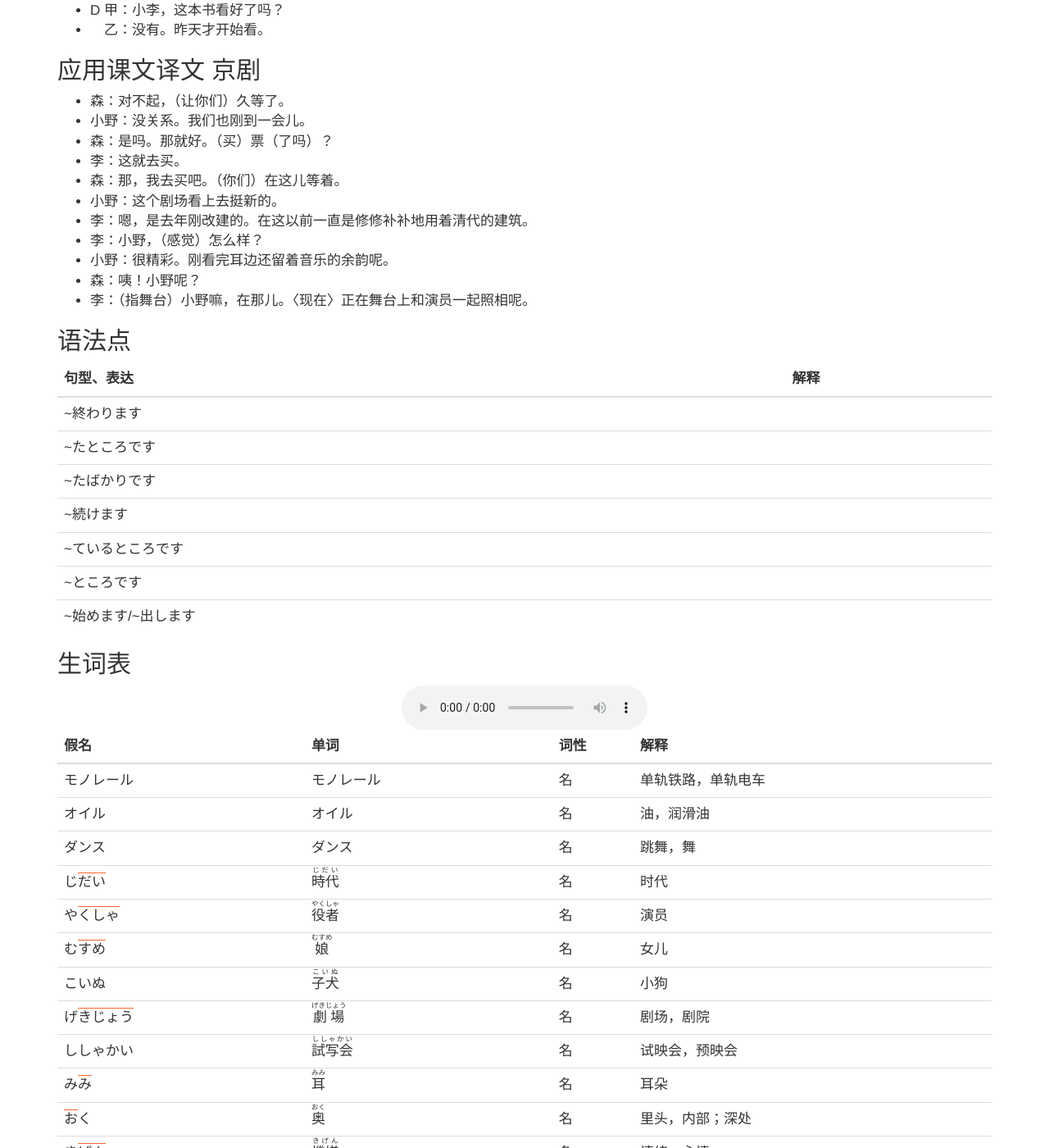
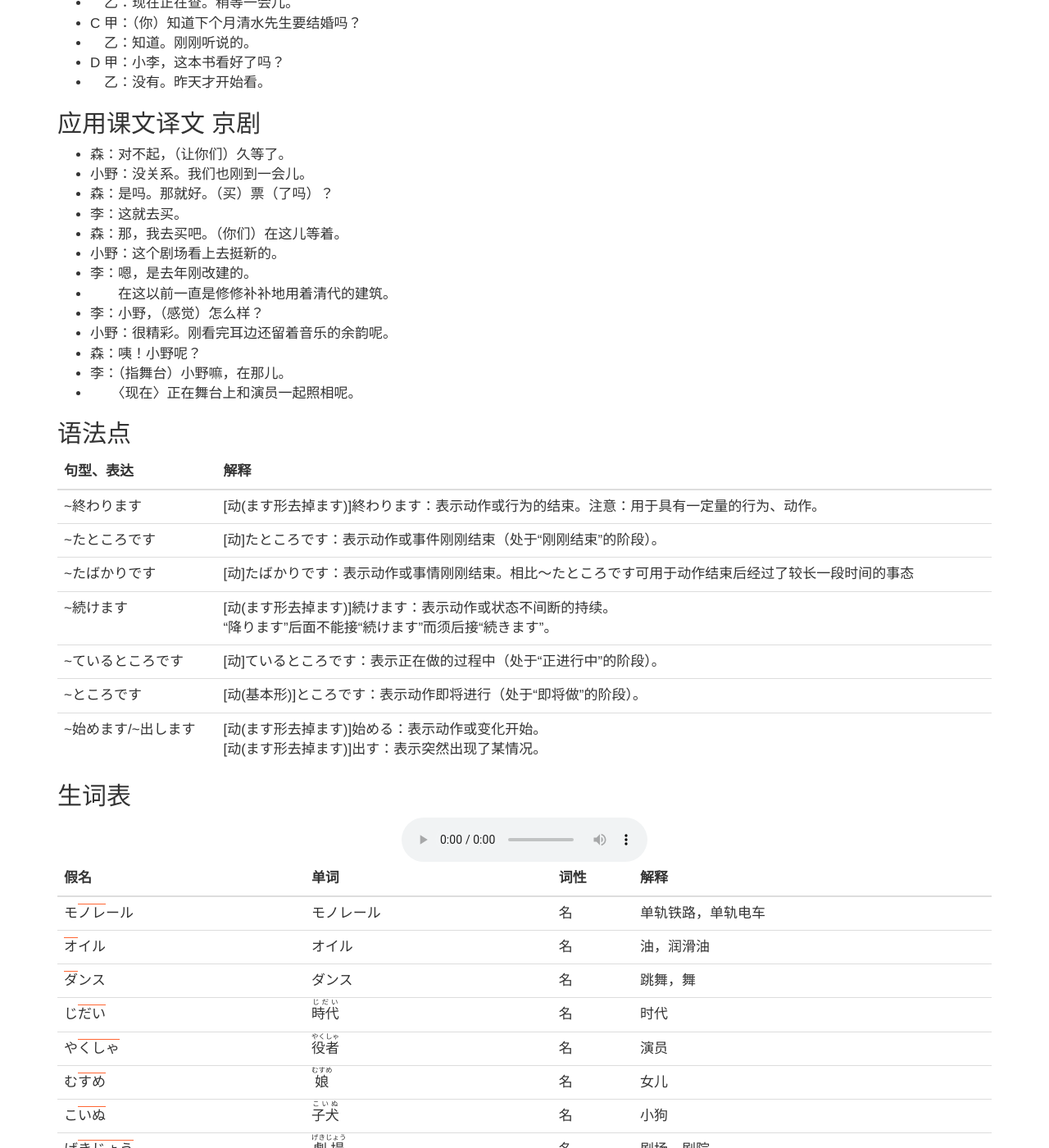
Before and after one commit to wizicer/LearnJapan, a Jekyll site: the page built from uwp/lesson40.md, in a window 1280 px wide and 1400 px high, scrolled down 1494 px. Shown: the whole window at 82% size. Built offline with Jekyll 4.4.1, drawn with Linux system fonts in a browser that asks for light colours; some of the changed text lies outside the part shown.

```diff
--- a/_data/grammar.csv
+++ b/_data/grammar.csv
@@ -144,7 +144,7 @@ idx,lesson,expression,explanation
 143 , 047 , お/ご~ください                             ,
 144 , 048 , お/ご~します                               ,
 145 , 047 , お/ご~になります                           ,
-146 , 040 , ~終わります                                ,
+146 , 040 , ~終わります                                , [动(ます形去掉ます)]終わります：表示动作或行为的结束。注意：用于具有一定量的行为、动作。
 147 , 025 , <~が~> ~は/が~                             , [小句(动词简体形)]+[名]は[名]／[形]です 动词小句简体形+名，形1简体形+名，（形2→词干＋な）+名，（名1＋が＋名2＋の）＋名
 148 , 033 , ~かしら                                    , 和“かな”语义相近，用于简体句句尾，多为女性使用。 \n1) 没有听话人在场，一般为吐露内心疑问的自言自语。 \n2) 有听话人在场，向对方发问。
 149 , 026 , ~かもしれません                            , [小句（简体形）]＋かもしれません 表示推测，其可能性低于“でしょう”   其简体形是“～かもしれない”。
@@ -159,13 +159,13 @@ idx,lesson,expression,explanation
 158 , 032 , ~そうです [传闻]                           , [小句(简体形)]そうです　[传闻] “～そうです”没有过去、否定和疑问的形式。\n表示消息来源时用“～によると”
 159 , 033 , ~そうです [样态] [推测]                    , [动/形]そうです \n接续形式：动词连用形/形1去“い”/形2词干＋そうです \n1)“～そうです”前接形容词时，通常表示“样态”，即根据某对象的外观印象，推测其性质。 \n2)“～そうです”前接表示活动或变化的动词时，通常表示某事发生前的征兆，即推测某事会发生。 \n特例：なさそうです/よさそうです \n否定形式：动 + そう + にも／に／も + ありません; 形1/形2 + そうではありません
 160 , 035 , ~だけ                                      , [名]だけ 表示客观的限定，“这就是全部，不再有其他”。 \n接续：名词／数量词+だけ
-161 , 040 , ~たところです                              ,
-162 , 040 , ~たばかりです                              ,
+161 , 040 , ~たところです                              , [动]たところです：表示动作或事件刚刚结束（处于“刚刚结束”的阶段）。
+162 , 040 , ~たばかりです                              , [动]たばかりです：表示动作或事情刚刚结束。相比～たところです可用于动作结束后经过了较长一段时间的事态
 163 , 034 , ~ために，~ [目的]                          , [小句1(基本形)]ために、[小句2] 表示目的，前后两个小句的主语相同。
 164 , 039 , ~ために，~ [原因、理由]                    , [小句1(简体形)]ために、[小句2] [形2]＋な＋ために、[小句2] \n1) 多用于书面语或比较郑重的场合； \n2) 小句1多为非意志性的事态或状态。
 165 , 035 , ~たら，~                                   , [小句1]たら、[小句2]　用于表示假定条件。 \n用法1：假定条件（在不知道前项是否成立的情况下，假设其成立），“要是……的话……就” \n用法2：既定条件（在知道前项肯定成立的情况下）“在……之后” \n接续： “た”→“たら”, [形2]&[名]过去否定形式“～で(は)なかった”中，“は”去掉。即：[形2]&[名]でなかったら \n“～ます”＋“～たら”→“~ましたら” \n“～です”＋“～たら”→“~でしたら” \n一类形容词后续“～たら”时，不用敬体形。
 166 , 037 , ~ちゃった                                  , 为33课～てしまった的口语形式，语义基本相同，但令人不愉快的语气更弱。
-167 , 040 , ~続けます                                  ,
+167 , 040 , ~続けます                                  , [动(ます形去掉ます)]続けます：表示动作或状态不间断的持续。\n“降ります”后面不能接“続けます”而须后接“続きます”。
 168 , 032 , ~つもりです                                , [动(基本形／ない形)]つもりです 表示说话之前已经形成的意志、打算。 \n～ないつもりです：我打算不做…… \n～つもりはないです／つもりはありません：我不打算做……，是强烈的拒绝语气。
 169 , 029 , ~て/~ないで                                , [动]て／[动]ないで　[祈使] 一般用于关系亲密的人之间。
 170 , 039 , ~て~/~ないで~                              , [小句1]て／ないで＋[小句2]　　[伴随状态] 表示进行小句2的动作主体处于小句1的状态 “～ないで”也可以说成“～ずに”，“～ずに”多用于书面语。
@@ -182,7 +182,7 @@ idx,lesson,expression,explanation
 181 , 027 , ~ています [反复] [习惯]                    ,  [动]ています： [反复][习惯] 表示习惯时，“～ています”“～ます”都可以使用， 但句中出现表示时间起点的形式时，不用“～ます”。
 182 , 033 , ~ています [结果状态]                       , [自动]ています 1）自动词表示动作，则“～ています”表示该动作正在进行。\n2）自动词表示变化，“～ています”表示结果的存续。
 183 , 047 , ~ていらっしゃいます                        ,
-184 , 040 , ~ているところです                          ,
+184 , 040 , ~ているところです                          , [动]ているところです：表示正在做的过程中（处于“正进行中”的阶段）。
 185 , 034 , ~ておきます                                , [动]ておく 在随便的口语中有时会缩略成：とく，均按照动1活用 \n1) 为了某个目的而事先做某事。[准备] \n2) 为了某个目的而做某事，并使其结果或效果留存下来。[留存]
 186 , 048 , ~ております                                ,
 187 , 039 , ~てきます                                  , 在口语中，表示去别处做某事后再回到原处， “去去就来”。
@@ -210,7 +210,7 @@ idx,lesson,expression,explanation
 209 , 030 , ~と思っています                            , [动(意志形)]+ と思っています 用法：表示某种意志持续了一段时间。可用于第三人称。
 210 , 037 , ~とか~とか                                 , [名1]とか[名2]とか　[小句1]とか[小句2]とか 用于列举同样性质的几个例子。“～とか～”只用于口语
 211 , 027 , ~時，~                                     , 小句(简)+時：“……的时候，……” 接续：1.名+の+時 2.形1(简)+時 3.形2(词干)+な+時 4.动(简)+時 a.～する（基本形）＋時、…：表示后项动作实现时，前项动作未完成 b.～した（た形）＋時、…：表示后项动作实现时，前项动作已完成
-212 , 040 , ~ところです                                ,
+212 , 040 , ~ところです                                , [动(基本形)]ところです：表示动作即将进行（处于“即将做”的阶段）。
 213 , 029 , ~な [禁止]                                 , [动(基本形)]+な：禁止 放在句尾　用于禁止听话人做某事 其语气的强硬程度与动词命令形相当，较粗鲁。
 214 , 029 , ~ないと/~ないといけません                  , ないと：“~ないといけません／～ないといけない”的省略形式
 215 , 027 , ~ながら                                    , 动＋ながら 接续：连用形＋“ながら”。 意义：一边…一边… 后面的动作是主要动作，前面的动作是次要动作。
@@ -245,7 +245,7 @@ idx,lesson,expression,explanation
 244 , 043 , ~は~を~させます                            ,
 245 , 036 , ~ばかり~                                   , [名]＋ばかり＋[动]：表示所列举的事物全部相同；“光、净、只……”
 246 , 036 , ~ばかりいます                              , [动(て形)]＋ばかり＋いる：表示总是发生同样的事情或总是进行同样的动作“老是，总是，光……，净……”[反复]
-247 , 040 , ~始めます/~出します                        ,
+247 , 040 , ~始めます/~出します                        , [动(ます形去掉ます)]始める：表示动作或变化开始。\n[动(ます形去掉ます)]出す：表示突然出现了某情况。
 248 , 042 , ~はずがありません                          ,
 249 , 042 , ~はずです                                  ,
 250 , 046 , ~までに                                    ,
--- a/_data/idiom.csv
+++ b/_data/idiom.csv
@@ -140,3 +140,12 @@ idiom,translation
 寝る子が育つ
 人口が増える
 交通事故が増えた
+出張で中国へ向かいます
+壁に向かって座る
+夕日に向かって走る
+資料をそろえる
+人員をそろえる
+口をそろえる
+車のオイルが漏れている
+天井から水が漏れている
+情報が漏れた
```
Also changed, not shown: _data/lessons.yml (+8 -4 lines), _data/words.csv.
